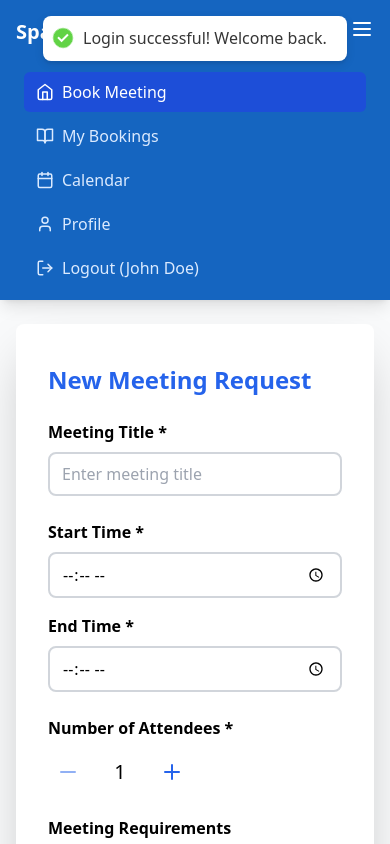
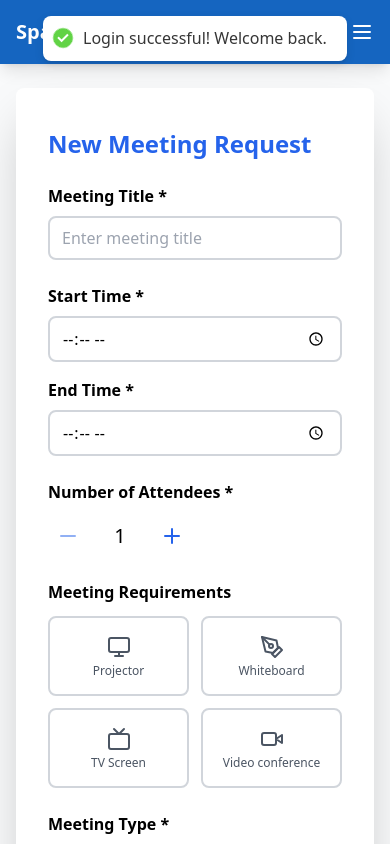
Before and after one commit to NexSyncPk/SpaceSync-Website, a React (Vite) app in the folder frontend-web/: page /login in a window 390 px wide. Both pictures are taken after typing "name@example.com", "Sample123" into the empty fields and a click on the button "Sign In". Shown: the top 844 px of the page. Built offline with nearby package versions, Linux system fonts and the light colour scheme.

Commit message:
[FIX]: Header responsive styling fixed and Home Page selection error resolved

```diff
--- a/frontend-web/src/components/Header.tsx
+++ b/frontend-web/src/components/Header.tsx
@@ -1,4 +1,4 @@
-import React from "react";
+import React, { useState } from "react";
 import { Link, useLocation } from "react-router-dom";
 import { Home, Calendar, BookOpen, User, LogOut } from "lucide-react";
 import { useSelector, useDispatch } from "react-redux";
@@ -12,10 +12,12 @@ const Header: React.FC = () => {
   const isAuthenticated = useSelector(
     (state: any) => state.auth.isAuthenticated
   );
+  const [mobileMenuOpen, setMobileMenuOpen] = useState(false);
 
   const handleLogout = () => {
     dispatch(logout());
     toast.success("Logged out successfully!");
+    setMobileMenuOpen(false);
   };
 
   // Don't show header on login/signup pages
@@ -36,23 +38,23 @@ const Header: React.FC = () => {
   ];
 
   return (
-    <header className="bg-primary text-white shadow-lg">
-      <div className="container mx-auto px-4">
-        <div className="flex items-center justify-between h-16">
+    <header className="bg-primary text-white shadow-lg w-full">
+      <div className=" mx-auto px-4">
+        <div className="flex items-center justify-between h-16 ">
           {/* Logo */}
           <div className="flex items-center">
             <h1 className="text-xl font-bold">SpaceSync</h1>
           </div>
 
-          {/* Navigation */}
-          <nav className="hidden md:flex space-x-8">
+          {/* Navigation (Desktop) */}
+          <nav className="hidden md:flex space-x-5">
             {navItems.map(({ path, icon: Icon, label }) => (
               <Link
                 key={path}
                 to={path}
-                className={`flex items-center space-x-2 px-3 py-2 rounded-md text-sm font-medium transition-colors ${
+                className={`flex items-center space-x-2 px-3 py-2 text-sm font-medium transition-colors ${
                   location.pathname === path
-                    ? "bg-blue-700 text-white"
+                    ? "border-b-2 py-5 text-white"
                     : "text-blue-100 hover:bg-blue-600 hover:text-white"
                 }`}
               >
@@ -62,11 +64,8 @@ const Header: React.FC = () => {
             ))}
           </nav>
 
-          {/* User Info & Logout */}
-          <div className="flex items-center space-x-4">
-            <span className="text-sm text-blue-100">
-              Welcome, {user?.name || "User"}
-            </span>
+          {/* User Info & Logout (Desktop) */}
+          <div className="hidden md:flex items-center space-x-4">
             <button
               onClick={handleLogout}
               className="flex items-center space-x-2 px-3 py-2 rounded-md text-sm font-medium text-blue-100 hover:bg-blue-600 hover:text-white transition-colors"
@@ -77,8 +76,12 @@ const Header: React.FC = () => {
           </div>
 
           {/* Mobile menu button */}
-          <div className="md:hidden">
-            <button className="text-white hover:text-blue-200">
+          <div className="md:hidden flex items-center">
+            <button
+              className="text-white hover:text-blue-200 focus:outline-none"
+              aria-label="Toggle menu"
+              onClick={() => setMobileMenuOpen((prev) => !prev)}
+            >
               <svg
                 className="h-6 w-6"
                 fill="none"
@@ -96,16 +99,18 @@ const Header: React.FC = () => {
           </div>
         </div>
 
-        {/* Mobile navigation */}
-        <div className="md:hidden">
-          <div className="px-2 pt-2 pb-3 space-y-1 sm:px-3">
+        {/* Mobile navigation (show/hide) */}
+        {mobileMenuOpen && (
+          <div className="md:hidden animate-fade-in-down">
+            <div className="pt-2 pb-3 space-y-1 bg-primary rounded-b-lg shadow-lg">
               {navItems.map(({ path, icon: Icon, label }) => (
                 <Link
                   key={path}
                   to={path}
-                className={`flex items-center space-x-2 px-3 py-2 rounded-md text-base font-medium transition-colors ${
+                  onClick={() => setMobileMenuOpen(false)}
+                  className={`flex items-center space-x-2 py-2 text-base font-medium transition-colors max-md:w-fit  ${
                     location.pathname === path
-                    ? "bg-blue-700 text-white"
+                      ? "border-b-2  text-white"
                       : "text-blue-100 hover:bg-blue-600 hover:text-white"
                   }`}
                 >
@@ -115,13 +120,14 @@ const Header: React.FC = () => {
               ))}
               <button
                 onClick={handleLogout}
-              className="flex items-center space-x-2 px-3 py-2 rounded-md text-base font-medium text-blue-100 hover:bg-blue-600 hover:text-white transition-colors w-full text-left"
+                className="flex items-center space-x-2  py-2 rounded-md text-base font-medium text-blue-100 hover:bg-blue-600 hover:text-white transition-colors w-full text-left"
               >
                 <LogOut size={18} />
                 <span>Logout ({user?.name})</span>
               </button>
             </div>
           </div>
+        )}
       </div>
     </header>
   );
--- a/frontend-web/src/components/Rooms.tsx
+++ b/frontend-web/src/components/Rooms.tsx
@@ -24,7 +24,11 @@ const getResourceIcon = (resource: string) => {
 };
 
 const Rooms: React.FC<RoomProps> = ({ room, onSelect, isSelected = false }) => {
-  const handleSelect = () => {
+  const handleSelect = (e?: React.MouseEvent | React.KeyboardEvent) => {
+    if (e) {
+      e.preventDefault();
+      e.stopPropagation();
+    }
     if (onSelect) {
       onSelect(room);
     }
@@ -62,6 +66,7 @@ const Rooms: React.FC<RoomProps> = ({ room, onSelect, isSelected = false }) => {
 
           {/* Right Side - Select Button */}
           <button
+            type="button"
             onClick={handleSelect}
             className={`px-4 py-2 rounded-lg border-2 transition-colors ${
               isSelected
--- a/frontend-web/src/pages/Home.tsx
+++ b/frontend-web/src/pages/Home.tsx
@@ -65,7 +65,21 @@ const MeetingRequirementsView: React.FC<MeetingRequirementsViewProps> = ({
   onPress,
 }) => {
   return (
-    <button onClick={onPress} className="w-full">
+    <div
+      onClick={(e) => {
+        e.preventDefault();
+        onPress();
+      }}
+      className="w-full cursor-pointer"
+      role="button"
+      tabIndex={0}
+      onKeyDown={(e) => {
+        if (e.key === "Enter" || e.key === " ") {
+          e.preventDefault();
+          onPress();
+        }
+      }}
+    >
       <div
         className={`border-2 flex flex-col h-20 items-center justify-center gap-y-1 rounded-lg px-2 relative transition-all ${
           isSelected
@@ -91,7 +105,7 @@ const MeetingRequirementsView: React.FC<MeetingRequirementsViewProps> = ({
           {resource}
         </span>
       </div>
-    </button>
+    </div>
   );
 };
 
```
Lines whose indentation alone changed are shown as unchanged.
